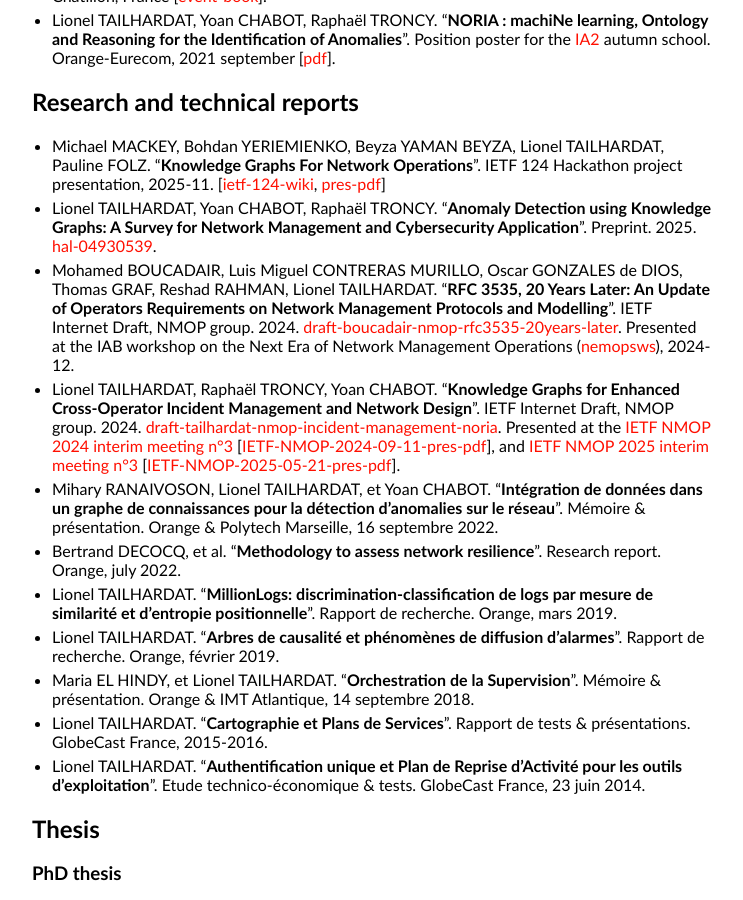
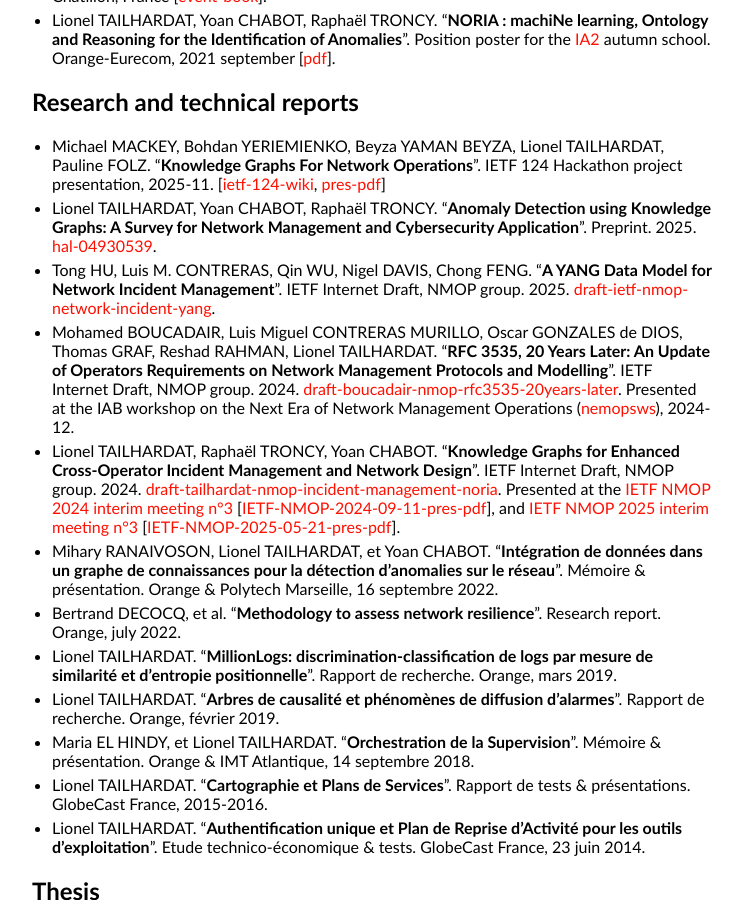
Before and after one commit to GenEars/GenEars.github.io, a Jekyll site: the page built from publications.md, in a window 1280 px wide and 900 px high, scrolled down 1634 px. Shown: the whole window, without its empty margins (258-1001 px from the left). Built offline with Jekyll 4.4.1, drawn with Linux system fonts in a browser that asks for light colours.

Commit message:
Added draft-ietf-nmop-network-incident-yang reference.
Signed-off-by: lionel.tailhardat <lionel.tailhardat@orange.com>

```diff
--- a/publications.md
+++ b/publications.md
@@ -86,6 +86,9 @@ title: Publications - Lionel TAILHARDAT
 * Lionel TAILHARDAT, Yoan CHABOT, Raphaël TRONCY.
   "**Anomaly Detection using Knowledge Graphs: A Survey for Network Management and Cybersecurity Application**".
   Preprint. 2025. [hal-04930539](https://hal.science/hal-04930539).
+* Tong HU, Luis M. CONTRERAS, Qin WU, Nigel DAVIS, Chong FENG.
+  "**A YANG Data Model for Network Incident Management**".
+  IETF Internet Draft, NMOP group. 2025. [draft-ietf-nmop-network-incident-yang](https://datatracker.ietf.org/doc/draft-ietf-nmop-network-incident-yang/).
 * Mohamed BOUCADAIR, Luis Miguel CONTRERAS MURILLO, Oscar GONZALES de DIOS, Thomas GRAF, Reshad RAHMAN, Lionel TAILHARDAT.
   "**RFC 3535, 20 Years Later: An Update of Operators Requirements on Network Management Protocols and Modelling**".
   IETF Internet Draft, NMOP group. 2024. [draft-boucadair-nmop-rfc3535-20years-later](https://datatracker.ietf.org/doc/draft-boucadair-nmop-rfc3535-20years-later/).
```
